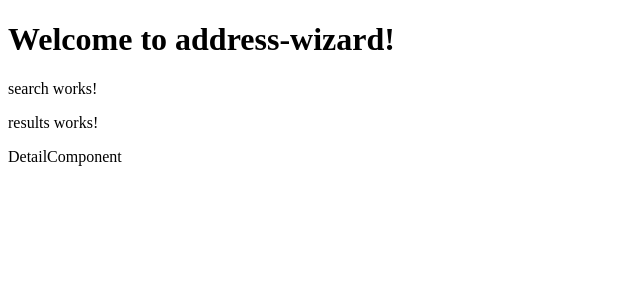
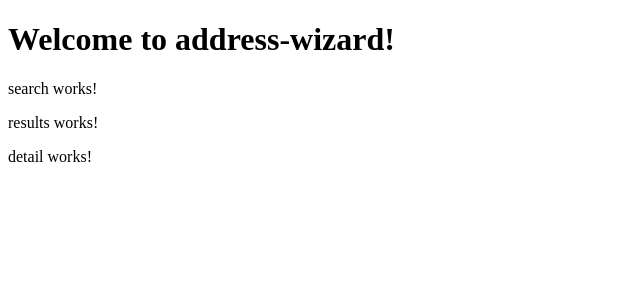
Before and after one commit to sagewall/address-wizard, an Angular app: page / in a window 1280 px wide. Shown: the top 300 px of the page, without its empty margins (0-640 px from the left). Built offline with nearby package versions, Linux system fonts and the light colour scheme.

Commit message:
Add detail component

```diff
--- a/src/app/app.component.html
+++ b/src/app/app.component.html
@@ -2,4 +2,4 @@
 
 <app-search></app-search>
 <app-results></app-results>
-<div>DetailComponent</div>
+<app-detail>DetailComponent</app-detail>
--- a/src/app/app.module.ts
+++ b/src/app/app.module.ts
@@ -4,12 +4,14 @@ import { NgModule } from '@angular/core';
 import { AppComponent } from './app.component';
 import { SearchComponent } from './search/search.component';
 import { ResultsComponent } from './results/results.component';
+import { DetailComponent } from './detail/detail.component';
 
 @NgModule({
   declarations: [
     AppComponent,
     SearchComponent,
-    ResultsComponent
+    ResultsComponent,
+    DetailComponent
   ],
   imports: [
     BrowserModule
--- /dev/null
+++ b/src/app/detail/detail.component.html
@@ -0,0 +1,3 @@
+<p>
+  detail works!
+</p>
--- /dev/null
+++ b/src/app/detail/detail.component.ts
@@ -0,0 +1,15 @@
+import { Component, OnInit } from '@angular/core';
+
+@Component({
+  selector: 'app-detail',
+  templateUrl: './detail.component.html',
+  styleUrls: ['./detail.component.sass']
+})
+export class DetailComponent implements OnInit {
+
+  constructor() { }
+
+  ngOnInit() {
+  }
+
+}
```
Also changed, not shown: src/app/detail/detail.component.sass (added), 2 other files (tests, documents, lock files or other folders).
